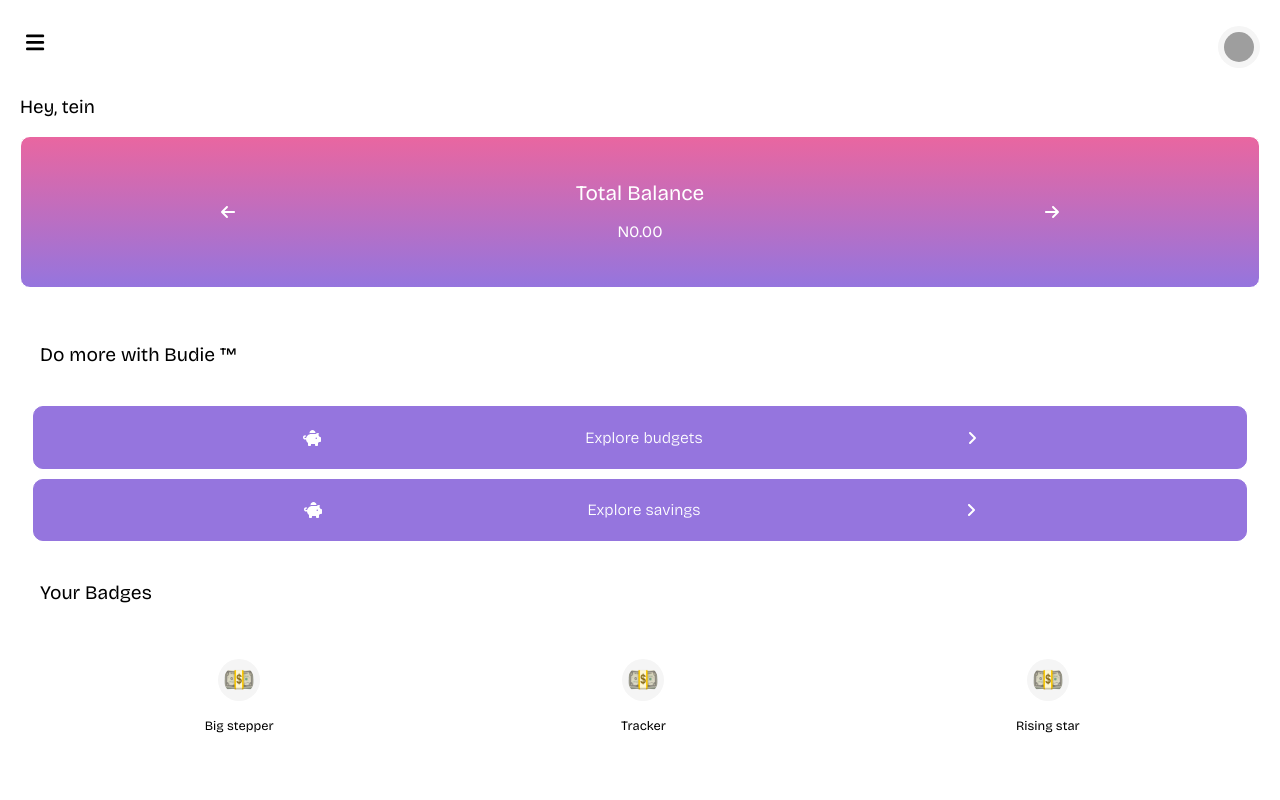
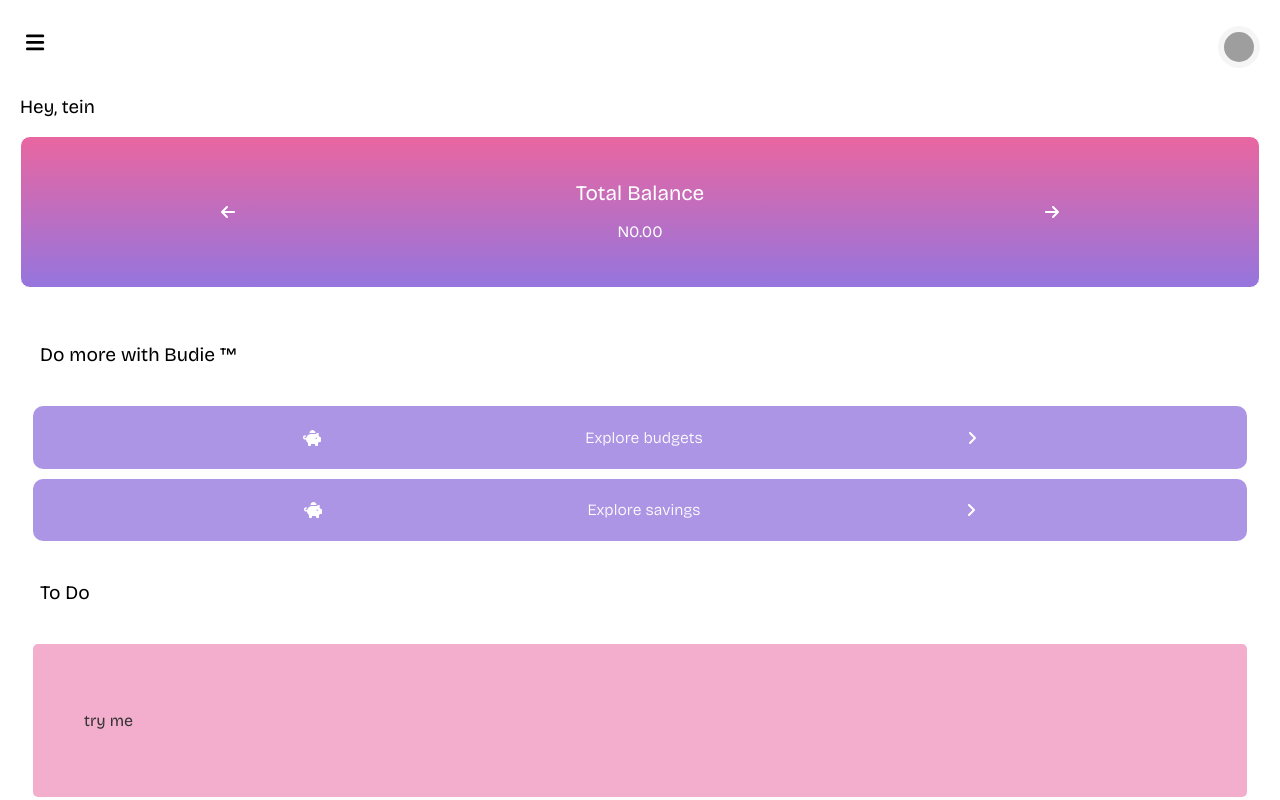
Before and after one commit to kerenIy/budie-app, a React (Vite) app: page /account in a window 1280 px wide. Shown: the top 800 px of the page. Built offline with nearby package versions, Linux system fonts and the light colour scheme; grey boxes are pictures that could not be loaded.

Commit message:
Styles for Banner component

```diff
--- a/src/components/account/MainContent.jsx
+++ b/src/components/account/MainContent.jsx
@@ -29,6 +29,13 @@ export default function MainContent() {
           </div>
 
           <div>
+            <MainBodyItem title="To Do" />
+            <div className="main-banner">
+              <p>try me</p>
+            </div>
+          </div>
+
+          <div>
             <MainBodyItem title="Your Badges" />
 
             <div className="badges">
--- a/src/index.css
+++ b/src/index.css
@@ -329,12 +329,12 @@ body {
   justify-content: space-evenly;
   align-items: center;
   text-align: center;
-  border: 1px solid #9575de;
+  border: 1px solid transparent;
   border-radius: 10px;
   margin: 10px 3px;
   padding: 5px;
   color: #fff;
-  background: #9575de;
+  background: #9575dec4;
 }
 
 .main-body-card p {
@@ -354,6 +354,14 @@ body {
   margin: 30px 10px;
 }
 
+.main-banner {
+  border: 1px solid transparent;
+  border-radius: 5px;
+  margin: 10px 3px;
+  padding: 50px;
+  color: #333;
+  background: #e966a186;
+}
 .card-body {
   display: flex;
   justify-content: space-around;
```
